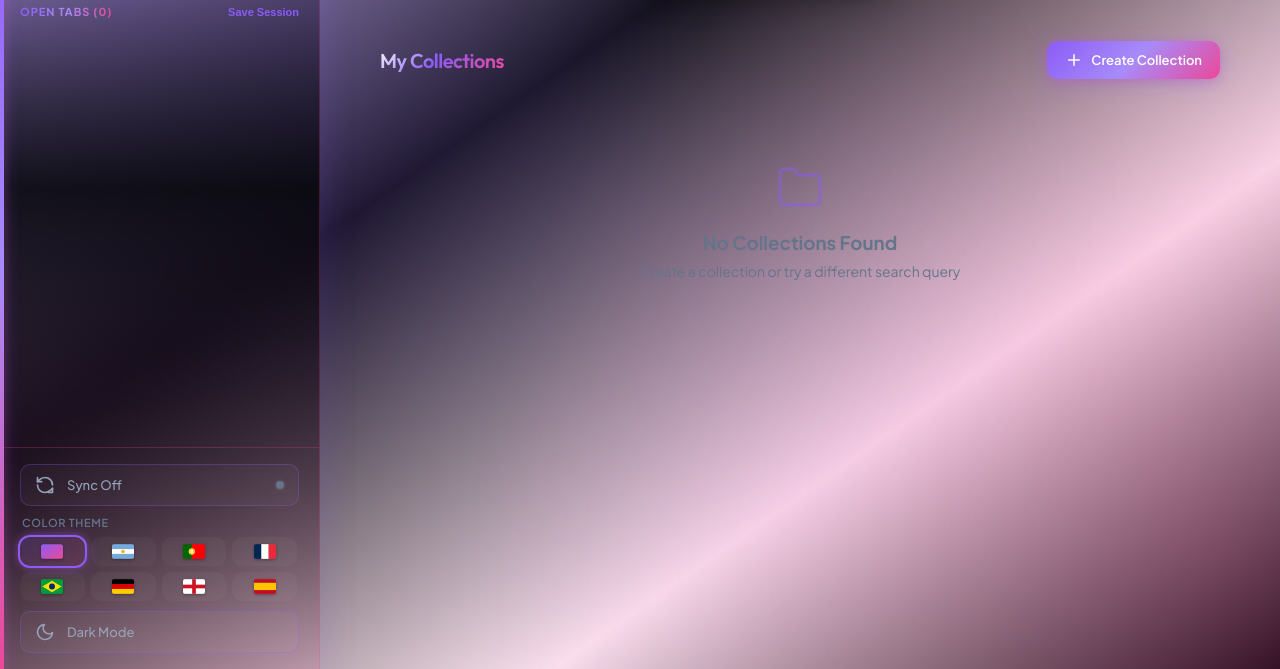
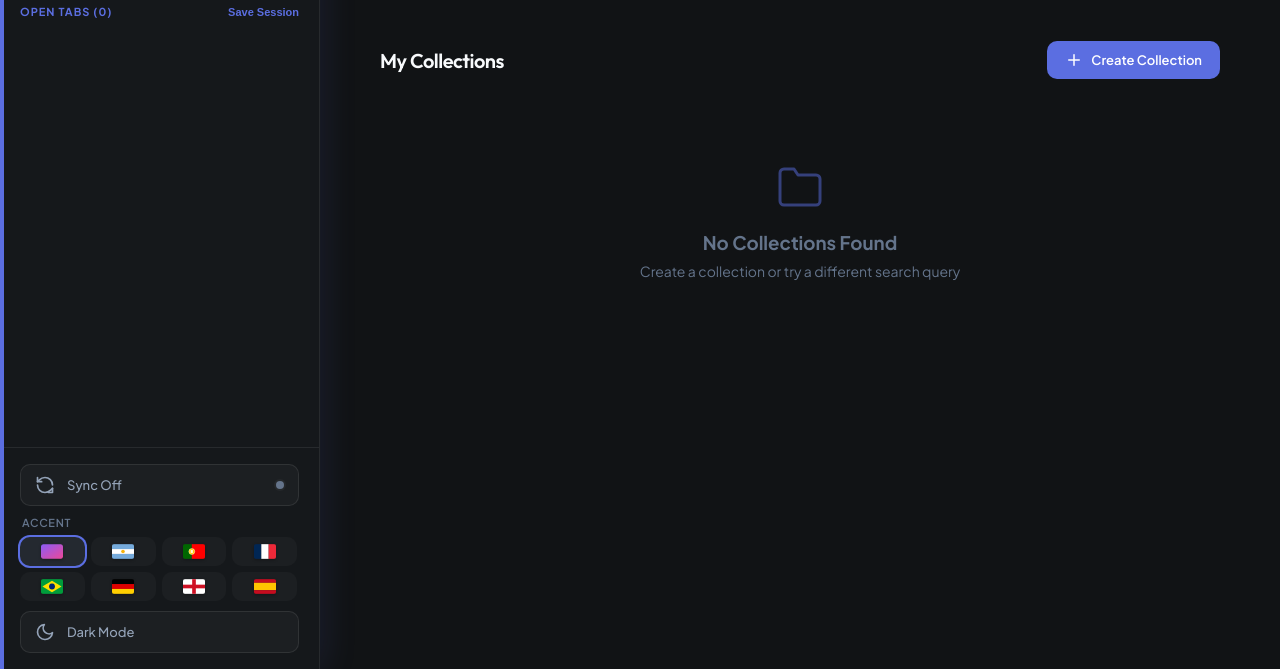
Before and after one commit to yiyuanlee/AetherTab, a website with bundled scripts: page newtab.html in a window 1280 px wide. Shown: the part 131-800 px from the top of the page. Built offline with nearby package versions, Linux system fonts and the light colour scheme; some packages are replaced by stand-ins of ours; no server answers.

Commit message:
Refine interface with minimal color themes

```diff
--- a/newtab.css
+++ b/newtab.css
@@ -53,6 +53,54 @@
   --danger-hover: #fda4af;
   --success: #10b981;
 }
+
+/* Minimal theme system: neutral surfaces + one restrained accent per scheme. */
+html[data-color-scheme] {
+  --bg-gradient: #111315 !important;
+  --bg-gradient-orb1: none !important;
+  --bg-gradient-orb2: none !important;
+  --bg-gradient-orb3: none !important;
+  --panel-bg: #191c20 !important;
+  --sidebar-bg: #15181b !important;
+  --panel-border: rgba(255, 255, 255, .09) !important;
+  --sidebar-border: rgba(255, 255, 255, .08) !important;
+  --card-bg: #1d2126 !important;
+  --card-bg-hover: #242930 !important;
+  --card-border: rgba(255, 255, 255, .07) !important;
+  --card-shadow: 0 1px 2px rgba(0, 0, 0, .24) !important;
+  --card-shadow-hover: 0 8px 24px rgba(0, 0, 0, .18) !important;
+  --accent-gradient: var(--accent-primary) !important;
+  --accent-gradient-v: var(--accent-primary) !important;
+  --accent-gradient-h: var(--accent-primary) !important;
+  --text-accent-gradient: var(--text-primary) !important;
+  --accent-glow: transparent !important;
+  --accent-glow-secondary: transparent !important;
+  --btn-shadow: none !important;
+  --btn-shadow-hover: 0 2px 8px rgba(0, 0, 0, .2) !important;
+  --input-bg: #20242a !important;
+  --input-border: rgba(255, 255, 255, .10) !important;
+}
+
+html[data-theme="light"][data-color-scheme] {
+  --bg-gradient: #f7f7f5 !important;
+  --panel-bg: #ffffff !important;
+  --sidebar-bg: #fbfbfa !important;
+  --panel-border: rgba(15, 23, 42, .10) !important;
+  --sidebar-border: rgba(15, 23, 42, .08) !important;
+  --card-bg: #ffffff !important;
+  --card-bg-hover: #f3f5f7 !important;
+  --card-border: rgba(15, 23, 42, .09) !important;
+  --card-shadow: 0 1px 2px rgba(15, 23, 42, .05) !important;
+  --card-shadow-hover: 0 8px 24px rgba(15, 23, 42, .08) !important;
+  --input-bg: #f5f6f7 !important;
+  --input-border: rgba(15, 23, 42, .12) !important;
+}
+
+html[data-color-scheme="default"] { --accent-primary: #5b6ee1 !important; --accent-primary-hover: #4657c8 !important; --accent-secondary: #5b6ee1 !important; --accent-tertiary: #5b6ee1 !important; --accent-muted: rgba(91,110,225,.13) !important; --accent-focus-ring: rgba(91,110,225,.24) !important; --card-border-hover: rgba(91,110,225,.42) !important; }
+html[data-color-scheme="argentina"] { --accent-primary: #2784c6 !important; --accent-primary-hover: #176da9 !important; --accent-secondary: #2784c6 !important; --accent-tertiary: #2784c6 !important; --accent-muted: rgba(39,132,198,.13) !important; --accent-focus-ring: rgba(39,132,198,.24) !important; --card-border-hover: rgba(39,132,198,.42) !important; }
+html[data-color-scheme="portugal"] { --accent-primary: #16865a !important; --accent-primary-hover: #0e6a46 !important; --accent-secondary: #16865a !important; --accent-tertiary: #16865a !important; --accent-muted: rgba(22,134,90,.13) !important; --accent-focus-ring: rgba(22,134,90,.24) !important; --card-border-hover: rgba(22,134,90,.42) !important; }
+html[data-color-scheme="france"] { --accent-primary: #4f6fc7 !important; --accent-primary-hover: #3858ad !important; --accent-secondary: #4f6fc7 !important; --accent-tertiary: #4f6fc7 !important; --accent-muted: rgba(79,111,199,.13) !important; --accent-focus-ring: rgba(79,111,199,.24) !important; --card-border-hover: rgba(79,111,199,.42) !important; }
+html[data-color-scheme="brazil"], html[data-color-scheme="germany"], html[data-color-scheme="england"], html[data-color-scheme="spain"] { --accent-primary: #c36a3a !important; --accent-primary-hover: #a9542a !important; --accent-secondary: #c36a3a !important; --accent-tertiary: #c36a3a !important; --accent-muted: rgba(195,106,58,.13) !important; --accent-focus-ring: rgba(195,106,58,.24) !important; --card-border-hover: rgba(195,106,58,.42) !important; }
 
 /* Light Theme overrides */
 html[data-theme="light"] {
--- a/newtab.html
+++ b/newtab.html
@@ -61,7 +61,7 @@
           <span class="sync-status-dot" aria-hidden="true"></span>
         </button>
         <div class="color-scheme-picker" id="color-scheme-picker">
-          <span class="color-scheme-label">Color Theme</span>
+          <span class="color-scheme-label">Accent</span>
           <div class="color-scheme-options" role="radiogroup" aria-label="Color theme">
             <button type="button" class="color-scheme-btn active" data-scheme="default" title="Default — Aether Purple" aria-label="Default theme">
               <span class="scheme-flag" aria-hidden="true"><svg viewBox="0 0 30 20" xmlns="http://www.w3.org/2000/svg"><defs><linearGradient id="flag-default" x1="0" y1="0" x2="1" y2="1"><stop offset="0%" stop-color="#8b5cf6"/><stop offset="100%" stop-color="#ec4899"/></linearGradient></defs><rect width="30" height="20" rx="3" fill="url(#flag-default)"/></svg></span>
```
